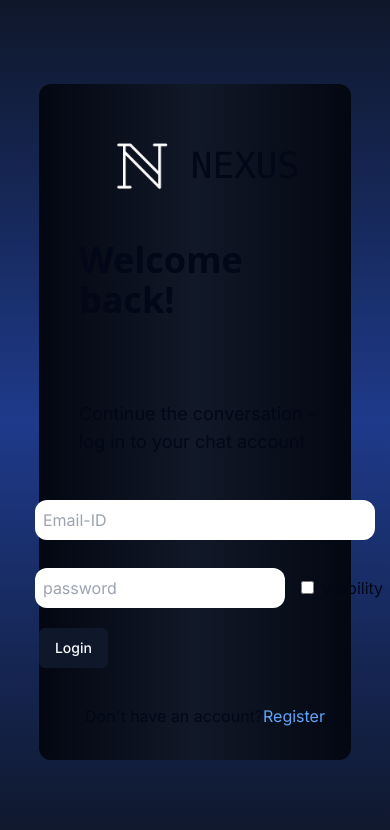
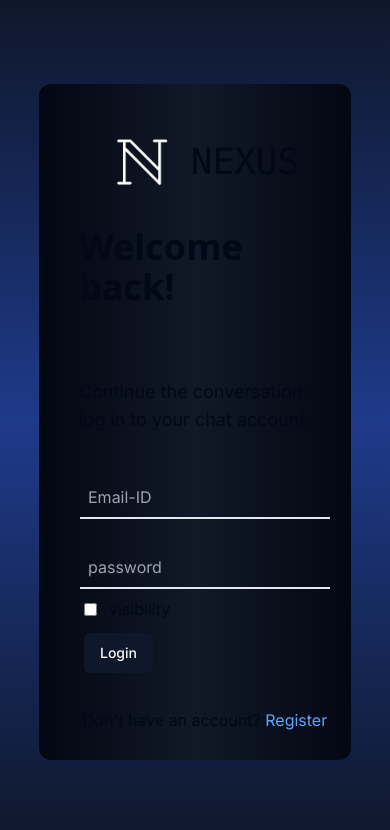
Before and after one commit to Uditya69/Nexus, a Next.js app: page /login in a window 390 px wide. Shown: the top 830 px of the page. Built offline with nearby package versions, Linux system fonts and the light colour scheme; no server answers.

Commit message:
Perf: Made it Responsive

```diff
--- a/app/chatscreen/Navbar.tsx
+++ b/app/chatscreen/Navbar.tsx
@@ -11,6 +11,7 @@ import { auth } from "@/firebase";
 function Navbar() {
   return (
     <div className="flex flex-col place-items-center my-auto gap-5">
+
       <Link href={"/"} className="hover:bg-black hover:bg-opacity-20 rounded-lg">
         <Image src={logo} alt="" height={50} />{" "}
       </Link>
--- a/app/chatscreen/page.tsx
+++ b/app/chatscreen/page.tsx
@@ -28,10 +28,10 @@ function ChatScreen() {
     <ProtectedRoute>
       <NextTopLoader />
 
-      <div className=" flex flex-row h-screen  gap-x-2 mx-auto my-auto justify-between items-center bg-gradient-to-b from-slate-900 via-blue-900 to-slate-900">
+      <div className=" flex flex-row h-full  gap-x-2 mx-auto my-0 justify-between items-center bg-gradient-to-b from-slate-900 via-blue-900 to-slate-900">
         <div>{/*empty div*/} </div>
         <div className="flex my-10 flex-row h-[95vh] w-[90vw] self-center min-w-fit rounded-xl bg-neutral-950 bg-opacity-[75%]">
-          <div className="w-[25vw]">
+          <div className="w-[30vw] md:w-[25vw] lg:w-[23vw]">
             <Sidebar />
           </div>
           <div className="w-[65vw] h-full border-l-2 border-zinc-600 ">
--- a/app/chatscreen/sidebar.tsx
+++ b/app/chatscreen/sidebar.tsx
@@ -5,11 +5,11 @@ import CurrentUser from '../../components/ChatScreen/CurrentUser'
 
 function sidebar() {
   return (
-    <div className='min-w-fit'>
+    <div className=''>
 
       <CurrentUser/>
       <Search/>
-      <div className='overflow-hidden max-h-[200px]'><Chats/></div>
+      <div className='overflow-x-scroll max-h-[80vh]'><Chats/></div>
     </div>
   )
 }
--- a/app/homescreen/page.tsx
+++ b/app/homescreen/page.tsx
@@ -10,7 +10,7 @@ function HomeScreen() {
     <div >
       <Header />
       <div className=" flex flex-col font-mono p-5 pt-0 pb-3 items-center ">
-        <div className="flex  dark:bg-slate-900 justify-between items-center  rounded-lg max-w-screen-2xl bg-gradient-to-b from-slate-900 via-blue-900 to-slate-900">
+        <div className="flex flex-col lg:flex-row dark:bg-slate-900 justify-between items-center  rounded-lg max-w-screen-2xl bg-gradient-to-b from-slate-900 via-blue-900 to-slate-900">
           <div className="p-10 max-w-5xl flex flex-col   text-slate-300 space-y-4">
             <div className="text-5xl  font-extrabold">
               Welcome to <b>NEXUS!</b>
--- a/app/login/page.tsx
+++ b/app/login/page.tsx
@@ -4,17 +4,17 @@ import Image from "next/image";
 import logo from "@/assets/logo.png";
 import Link from "next/link";
 import React, { useState } from "react";
-import { useRouter } from 'next/navigation'
+import { useRouter } from "next/navigation";
 import { signInWithEmailAndPassword } from "firebase/auth";
 import { auth } from "@/firebase";
+import NextTopLoader from "nextjs-toploader";
 function Login() {
-
-  const [password, setPassword] = useState<string>('');
+  const [password, setPassword] = useState<string>("");
   const [showPassword, setShowPassword] = useState<boolean>(false);
 
   const [err, setErr] = useState(false);
   const router = useRouter();
-//@ts-ignore
+  //@ts-ignore
   const handleSubmit = async (e) => {
     e.preventDefault();
     const email = e.target[0].value;
@@ -22,40 +22,64 @@ function Login() {
 
     try {
       await signInWithEmailAndPassword(auth, email, password);
-      router.replace('/chatscreen')
-
+      router.replace("/chatscreen");
     } catch (err) {
       setErr(true);
     }
   };
   return (
     <div className="h-screen flex items-center justify-center bg-gradient-to-b from-slate-900 via-blue-900 to-slate-900  ">
-      <div className="bg-gradient-to-r from-gray-950 via-gray-900 to-gray-950 p-5 my-auto w-4/5 h-4/5 rounded-xl space-x-5 flex flex-col items-center justify-around">
+      <NextTopLoader />
 
-        <Link href={'/'} ><div className="flex flex-row self-start items-center font-mono text-4xl">
-          <Image src={logo} alt="" height={100} /> <p>NEXUS</p>{" "}
-        </div></Link>
+      <div className="bg-gradient-to-r from-gray-950 via-gray-900 to-gray-950 p-5 my-auto w-4/5 max-w-4xl h-4/5 rounded-xl space-x-5 flex flex-col items-center justify-around">
+        <Link href={"/"}>
+          <div className="flex flex-row self-start items-center font-mono text-4xl">
+            <Image src={logo} alt="" height={100} /> <p>NEXUS</p>{" "}
+          </div>
+        </Link>
 
         <p className="text-4xl font-semibold font-sans">Welcome back!</p>
         <p className="text-lg  mt-14">
           Continue the conversation – log in to your chat account
         </p>
 
-        <form className="flex flex-col w-fit items-center  p-3" onSubmit={handleSubmit}>
-          <div className="grid space-y-3">
-            <input placeholder="Email-ID" type="email" className="rounded-xl p-2 m-2" />
-            <div className=" flex flex-row items-center gap-x-2">
-              <input placeholder="password" type={showPassword ? 'text' : 'password'} className="rounded-xl p-2 m-2" onChange={(e) => setPassword(e.target.value)} />
-              <input type="checkbox" checked={showPassword}
-        onChange={() => setShowPassword(!showPassword)}/> visibility
+        <form
+          className="flex flex-col max-w-4xl items-center  p-5"
+          onSubmit={handleSubmit}
+        >
+          <div className="flex flex-col max-w-4xl items-center self-center space-y-3">
+            <input
+              placeholder="Email-ID"
+              type="email"
+              className="rounded-none w-fit p-2  m-2 bg-transparent border-b-2"
+            />
+            <div className=" flex flex-col  w-fit items-center gap-x-2">
+              <input
+                placeholder="password"
+                type={showPassword ? "text" : "password"}
+                className="rounded-none p-2 m-2 bg-transparent border-b-2 "
+                onChange={(e) => setPassword(e.target.value)}
+              />
+              <div className="flex flex-row self-start ms-3  gap-3 items-center">
+                <input
+                  type="checkbox"
+                  checked={showPassword}
+                  onChange={() => setShowPassword(!showPassword)}
+                />{" "}
+                <span> visibility</span>
+              </div>
             </div>
-            <Button className="w-fit self-start mx-3">Login</Button>
+            <Button className="w-fit self-start mx-3 ">Login</Button>
             {err && <span>Something went wrong</span>}
           </div>
         </form>
         <p className="">
-          Don't have an account?
-          <Link href={"./register"} target="" className=" text-blue-400 hover:text-blue-700">
+          Don't have an account?{" "}
+          <Link
+            href={"./register"}
+            target=""
+            className=" text-blue-400 hover:text-blue-700 "
+          >
             Register
           </Link>
         </p>
--- a/app/privacypolicy/page.tsx
+++ b/app/privacypolicy/page.tsx
@@ -1,5 +1,6 @@
 import React from 'react'
 import { Box, Heading, Text } from '@radix-ui/themes';
+import Link from 'next/link';
 function page() {
   return (
     <>
@@ -49,7 +50,7 @@ function page() {
       <Heading className="text-2xl mt-6 mb-4">Contact Us</Heading>
 
       <Text>
-        If you have any questions or suggestions about our privacy policy, do not hesitate to contact us at [contact@email.com].
+        If you have any questions or suggestions about our privacy policy, do not hesitate to contact us at <Link href={"mailto:hi@uditya.xyz"} className='underline '>[hi@uditya.xyz]</Link>.
       </Text>
     </Box>
   </>
--- a/app/register/page.tsx
+++ b/app/register/page.tsx
@@ -70,7 +70,7 @@ function register() {
 
   return (
     <div className="h-screen flex items-center justify-center bg-gradient-to-b from-slate-900 via-blue-900 to-slate-900  ">
-      <div className="bg-gradient-to-r from-gray-950 via-gray-900 to-gray-950 p-5 w-4/5 h-4/5 rounded-xl space-x-5 flex flex-col items-center justify-around">
+      <div className="bg-gradient-to-r from-gray-950 via-gray-900 to-gray-950 p-5 w-4/5 h-[85vh] rounded-xl space-x-5 flex flex-col items-center justify-around">
         <Link href={"/"}>
           <div className="flex flex-row self-start items-center font-mono text-4xl">
             <Image src={logo} alt="" height={100} /> <p>NEXUS</p>{" "}
@@ -82,39 +82,45 @@ function register() {
           Ready to chat? Let's begin by creating your account.
         </p>
 
-        <div className="flex flex-col w-fit  items-center p-3">
-          <form className="grid space-y-3" onSubmit={handlesubmit}>
+        <div className="flex flex-col max-w-[80vw] items-center p-3">
+          <form
+            className="grid space-y-3 items-center p-4  max-w-[80vw]"
+            onSubmit={handlesubmit}
+          >
             <input
               placeholder="Username"
               required
-              className="rounded-xl p-2 ps-5 m-2"
+              className="border-b-2 bg-transparent w-fit p-2 ps-5 m-2"
             />
             <input
               placeholder="Email-ID"
               required
-              className="rounded-xl p-2 ps-5 m-2"
+              className="border-b-2 bg-transparent w-fit p-2 ps-5 m-2"
             />
-            <div className=" flex flex-row items-center gap-x-2">
+            <div className=" flex flex-col gap-x-2">
               <input
                 placeholder="password"
                 type={showPassword ? "text" : "password"}
-                className="rounded-xl p-2 m-2"
+                className=" p-2 m-2 border-b-2 w-fit bg-transparent "
                 onChange={(e) => setPassword(e.target.value)}
               />
+              <div className="flex flex-row items-center self-start ">
                 <input
                   type="checkbox"
                   checked={showPassword}
                   onChange={() => setShowPassword(!showPassword)}
+                  className="mx-4"
                 />{" "}
-              visibility
+                <span>visibility</span>
+              </div>
             </div>
 
             <div className="w-fit mt-2 items-center gap-1">
               <Label htmlFor="picture">Profile Picture</Label>
-              <Input id="picture" required type="file" />
+              <Input id="picture" required type="file" className="" />
             </div>
-            <div>
-              <Button className="w-fit self-start mx-3">Register</Button>
+            <div className="flex flex-col items-center gap-y-2 lg:flex-row">
+              <Button className="w-fit self-start mx-3 hover:bg-gray-300">Register</Button>
               <span className="text-xs">
                 (Registration implies{" "}
                 <Link
@@ -135,6 +141,7 @@ function register() {
             target=""
             className="text-blue-400 hover:text-blue-700"
           >
+            {" "}
             Login
           </Link>
         </p>
--- a/components/ChatScreen/CurrentUser.tsx
+++ b/components/ChatScreen/CurrentUser.tsx
@@ -5,9 +5,9 @@ function CurrentUser() {
     const {currentUser} = useContext(AuthContext)
 
   return (
-    <div className='flex items-center gap-5 px-5 p-2  bg-white bg-opacity-[6%] rounded-tl-xl'>
+    <div className='flex flex-col lg:flex-row items-center gap-5 px-5 p-2  bg-white bg-opacity-[4%] rounded-tl-xl'>
         <img src={currentUser.photoURL} alt="" className='h-12 w-12 rounded-full' />
-        <span className='text-2xl font-mono'>{currentUser.displayName}</span>
+        <span className='lg:text-2xl text-xl font-mono'>{currentUser.displayName}</span>
     </div>
   )
 }
```
Also changed, not shown: app/chatscreen/Chat.tsx (+10 -6 lines). Lines whose indentation alone changed are shown as unchanged.
